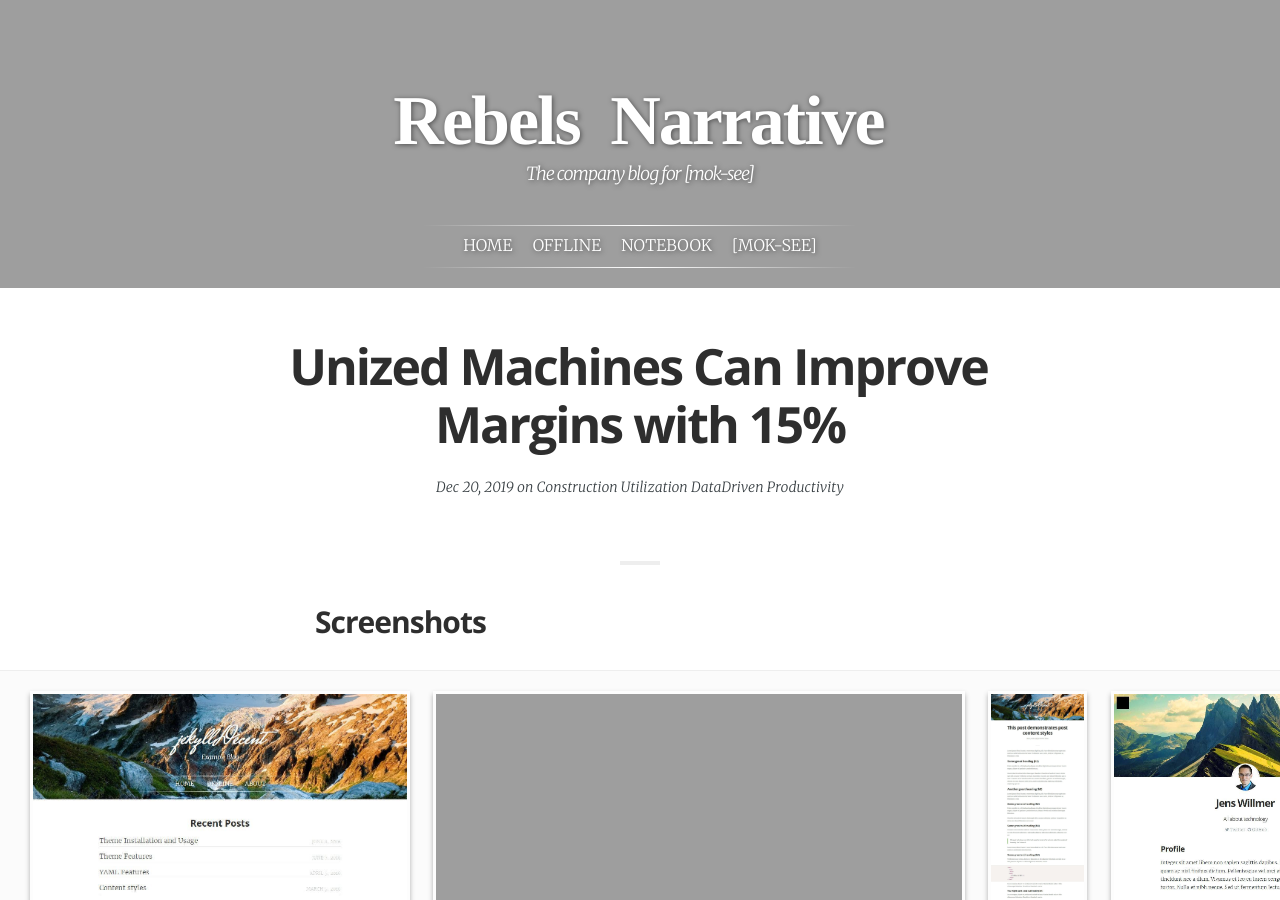
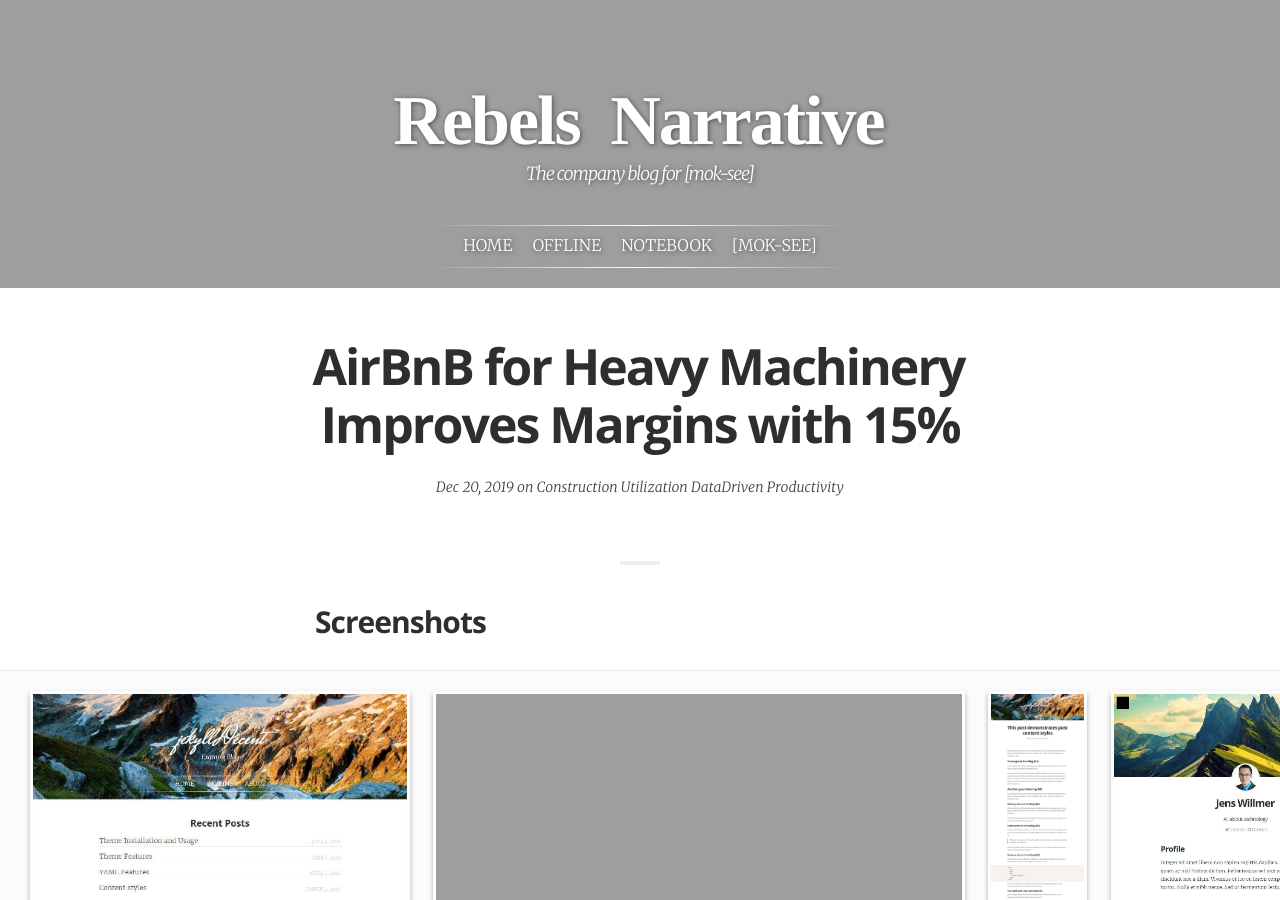
Before and after one commit to mok-see/mok-see.github.io, a Jekyll site: the page built from _posts/2019-12-20-Utilization.md, in a window 1280 px wide and 900 px high. Built offline with Jekyll 4.4.1, drawn with Linux system fonts in a browser that asks for light colours; some web fonts are replaced.

Commit message:
edit page

```diff
--- a/_posts/2019-12-20-Utilization.md
+++ b/_posts/2019-12-20-Utilization.md
@@ -1,6 +1,7 @@
 ---
 layout:            post
-title:             "Unized Machines Can Improve Margins with 15%"
+title:             "AirBnB for Heavy Machinery Improves Margins with 15%"
+menutitle:         "AirBnB for Heavy Machinery"
 date:              2019-12-20 18:25:00 +0300
 tags:              Construction Utilization DataDriven Productivity
 category:          Construction
```
